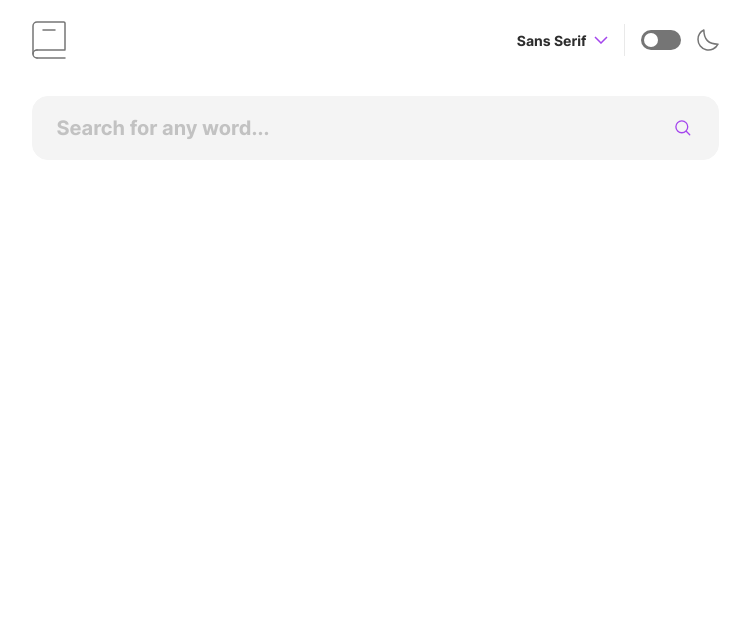
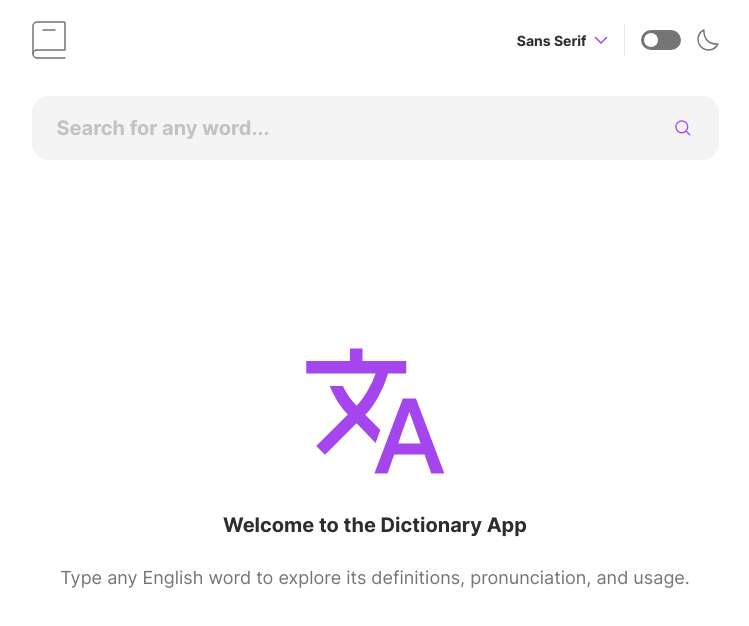
Before and after one commit to nikosetiawanp/dictionary-web-app, a React (Vite) app: page / in a window 1280 px wide. Shown: the top 626 px of the page, without its empty margins (265-1014 px from the left). Built offline with nearby package versions, Linux system fonts and the light colour scheme.

Commit message:
add url params for persistence

```diff
--- a/src/App.tsx
+++ b/src/App.tsx
@@ -7,6 +7,7 @@ import WordDetails from "./components/WordDetails";
 
 import type { Data } from "./types/Data";
 import SearchBar from "./components/SearchBar";
+import WelcomeMessage from "./components/WelcomeMessage";
 
 function App() {
   const [data, setData] = useState<Data[]>([]);
@@ -14,13 +15,43 @@ function App() {
   const [input, setInput] = useState("");
   const [font, setFont] = useState("font-sans");
 
+  // Get cached font
   useEffect(() => {
     const savedFont = localStorage.getItem("font");
     if (savedFont) setFont(savedFont);
   }, []);
 
+  // Change params when data changes
+  useEffect(() => {
+    if (data.length === 0) return;
+
+    const word = data[selectedIndex]?.word;
+    const params = new URLSearchParams(window.location.search);
+
+    params.set("word", word);
+    params.set("index", String(selectedIndex));
+    window.history.replaceState({}, "", `?${params}`);
+  }, [data, selectedIndex]);
+
+  // Load data if params is present
+  useEffect(() => {
+    const API_BASE_URL = import.meta.env.VITE_API_BASE_URL;
+    const params = new URLSearchParams(window.location.search);
+    const savedWord = params.get("word");
+    const savedIndex = params.get("index");
+
+    if (savedWord === undefined || savedWord === null) return;
+    if (savedIndex) setSelectedIndex(Number(savedIndex));
+    if (savedWord) {
+      fetch(API_BASE_URL + savedWord)
+        .then((res) => res.json())
+        .then((result) => {
+          setData(result);
+        });
+    }
+  }, []);
+
   return (
-    // Container
     <div
       className={`flex flex-col gap-10 w-screen max-w-[735px] h-full p-6 pb-14 ${font}`}
     >
@@ -34,12 +65,14 @@ function App() {
         setInput={setInput}
       />
       {/* Content */}
-      {data.length > 0 && (
+      {data?.[selectedIndex] ? (
         <WordDetails
           data={data}
           selectedIndex={selectedIndex}
           setInput={setInput}
         />
+      ) : (
+        <WelcomeMessage />
       )}
     </div>
   );
--- a/src/components/Header.tsx
+++ b/src/components/Header.tsx
@@ -8,7 +8,10 @@ export default function Header(props: {
 }) {
   return (
     <div className="flex items-center gap-4 h-[32px]">
-      {/* <img src={Logo} alt="logo" className="h-[32px] w-auto" /> */}
+      <button
+        className="hover:cursor-pointer"
+        onClick={() => (window.location.href = "/")}
+      >
         <svg
           xmlns="http://www.w3.org/2000/svg"
           width="34"
@@ -17,16 +20,17 @@ export default function Header(props: {
         >
           <g
             fill="none"
-          fill-rule="evenodd"
+            fillRule="evenodd"
             stroke="#757575"
-          stroke-linecap="round"
-          stroke-width="1.5"
+            strokeLinecap="round"
+            strokeWidth="1.5"
           >
             <path d="M1 33V5a4 4 0 0 1 4-4h26.8A1.2 1.2 0 0 1 33 2.2v26.228M5 29h28M5 37h28" />
-          <path stroke-linejoin="round" d="M5 37a4 4 0 1 1 0-8" />
+            <path strokeLinejoin="round" d="M5 37a4 4 0 1 1 0-8" />
             <path d="M11 9h12" />
           </g>
         </svg>
+      </button>
       {/* Font select */}
       <FontSelector font={props.font} setFont={props.setFont} />
       {/* Vertical line */}
--- a/src/components/NotFoundMessage.tsx
+++ b/src/components/NotFoundMessage.tsx
@@ -1,9 +1,7 @@
 import ConfusedIcon from "../assets/images/confused-icon.png";
-import type { NotFound } from "../types/NotFound";
+// import type { NotFound } from "../types/NotFound";
 
-export default function NotFoundMessage(props: {
-  searchError: null | NotFound;
-}) {
+export default function NotFoundMessage() {
   return (
     <div className="flex justify-center items-center w-full">
       <div className="flex flex-col items-center gap-4 md:gap-6">
@@ -13,10 +11,14 @@ export default function NotFoundMessage(props: {
           alt="confused-icon"
         />
         <h2 className="text-[16px] md:text-[20px] text-primary-light font-bold">
-          {props.searchError?.title}
+          {/* {props.searchError?.title} */}
+          No Definitions Found
         </h2>
         <p className="text-[15px] md:text-[18px] text-secondary-light text-center">
-          {props.searchError?.message} {props.searchError?.resolution}
+          {/* {props.searchError?.message} {props.searchError?.resolution} */}
+          Sorry pal, we couldn't find definitions for the word you were looking
+          for. You can try the search again at later time or head to the web
+          instead.
         </p>
       </div>
     </div>
--- a/src/components/SearchBar.tsx
+++ b/src/components/SearchBar.tsx
@@ -12,7 +12,7 @@ export default function SearchBar(props: {
   input: string;
   setInput: React.Dispatch<React.SetStateAction<string>>;
 }) {
-  const API_BASE_URL = "https://api.dictionaryapi.dev/api/v2/entries/en/";
+  const API_BASE_URL = import.meta.env.VITE_API_BASE_URL;
 
   const [searchError, setSearchError] = useState<null | NotFound>(null);
   const [searchResult, setSearchResult] = useState<Data[]>([]);
--- a/src/components/ToggleThemeSwitch.tsx
+++ b/src/components/ToggleThemeSwitch.tsx
@@ -44,9 +44,9 @@ export default function ToggleThemeSwitch() {
         <path
           fill="none"
           stroke={theme == "dark" ? "#a445ed" : "#757575"}
-          stroke-linecap="round"
-          stroke-linejoin="round"
-          stroke-width="1.5"
+          strokeLinecap="round"
+          strokeLinejoin="round"
+          strokeWidth="1.5"
           d="M1 10.449a10.544 10.544 0 0 0 19.993 4.686C11.544 15.135 6.858 10.448 6.858 1A10.545 10.545 0 0 0 1 10.449Z"
         />
       </svg>
--- /dev/null
+++ b/src/components/WelcomeMessage.tsx
@@ -0,0 +1,26 @@
+// import type { NotFound } from "../types/NotFound";
+
+export default function WelcomeMessage() {
+  return (
+    <div className="flex justify-center items-center w-full h-auto py-30">
+      <div className="flex flex-col items-center gap-4 md:gap-6 h-auto">
+        <svg
+          xmlns="http://www.w3.org/2000/svg"
+          height="150px"
+          width="150px"
+          viewBox="0 -960 960 960"
+          fill="#A445ED"
+        >
+          <path d="m476-80 182-480h84L924-80h-84l-43-122H603L560-80h-84ZM160-200l-56-56 202-202q-35-35-63.5-80T190-640h84q20 39 40 68t48 58q33-33 68.5-92.5T484-720H40v-80h280v-80h80v80h280v80H564q-21 72-63 148t-83 116l96 98-30 82-122-125-202 201Zm468-72h144l-72-204-72 204Z" />
+        </svg>
+        <h2 className="text-[16px] md:text-[20px] text-primary-light dark:text-primary-dark font-bold">
+          Welcome to the Dictionary App
+        </h2>
+        <p className="text-[15px] md:text-[18px] text-secondary-light text-center">
+          Type any English word to explore its definitions, pronunciation, and
+          usage.
+        </p>
+      </div>
+    </div>
+  );
+}
--- a/src/components/WordDetails.tsx
+++ b/src/components/WordDetails.tsx
@@ -98,6 +98,8 @@ export default function WordDetails(props: {
         )
       )}
 
+      {props.data?.[props.selectedIndex] && (
+        <>
           <HorizontalLine />
 
           <div className="flex items-center gap-8">
@@ -109,6 +111,8 @@ export default function WordDetails(props: {
               {props.data[props.selectedIndex]?.sourceUrls[0]}
             </a>
           </div>
+        </>
+      )}
     </div>
   );
 }
```
Also changed, not shown: 1 other file (tests, documents, lock files or other folders). Lines whose indentation alone changed are shown as unchanged.
